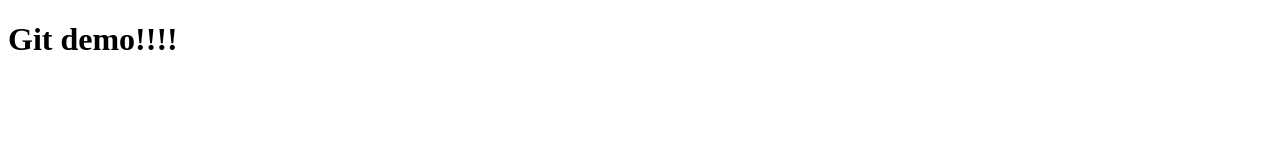
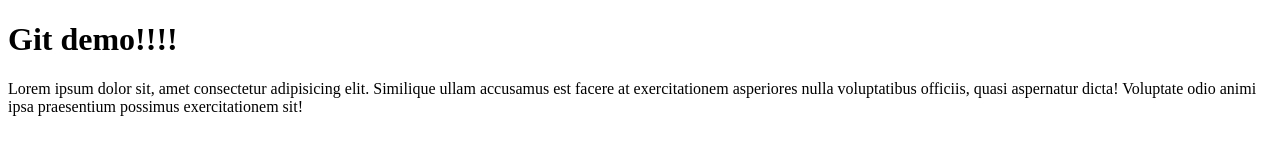
Before and after one commit to Lourdes-Santhosh/git-demo, a plain HTML site: page index.html in a window 1280 px wide. Drawn offline with Linux system fonts and the light colour scheme.

Commit message:
added a p tag in index.html

```diff
--- a/index.html
+++ b/index.html
@@ -7,5 +7,6 @@
 </head>
 <body>
     <h1>Git demo!!!!</h1>
+    <p>Lorem ipsum dolor sit, amet consectetur adipisicing elit. Similique ullam accusamus est facere at exercitationem asperiores nulla voluptatibus officiis, quasi aspernatur dicta! Voluptate odio animi ipsa praesentium possimus exercitationem sit!</p>
 </body>
 </html>
```
